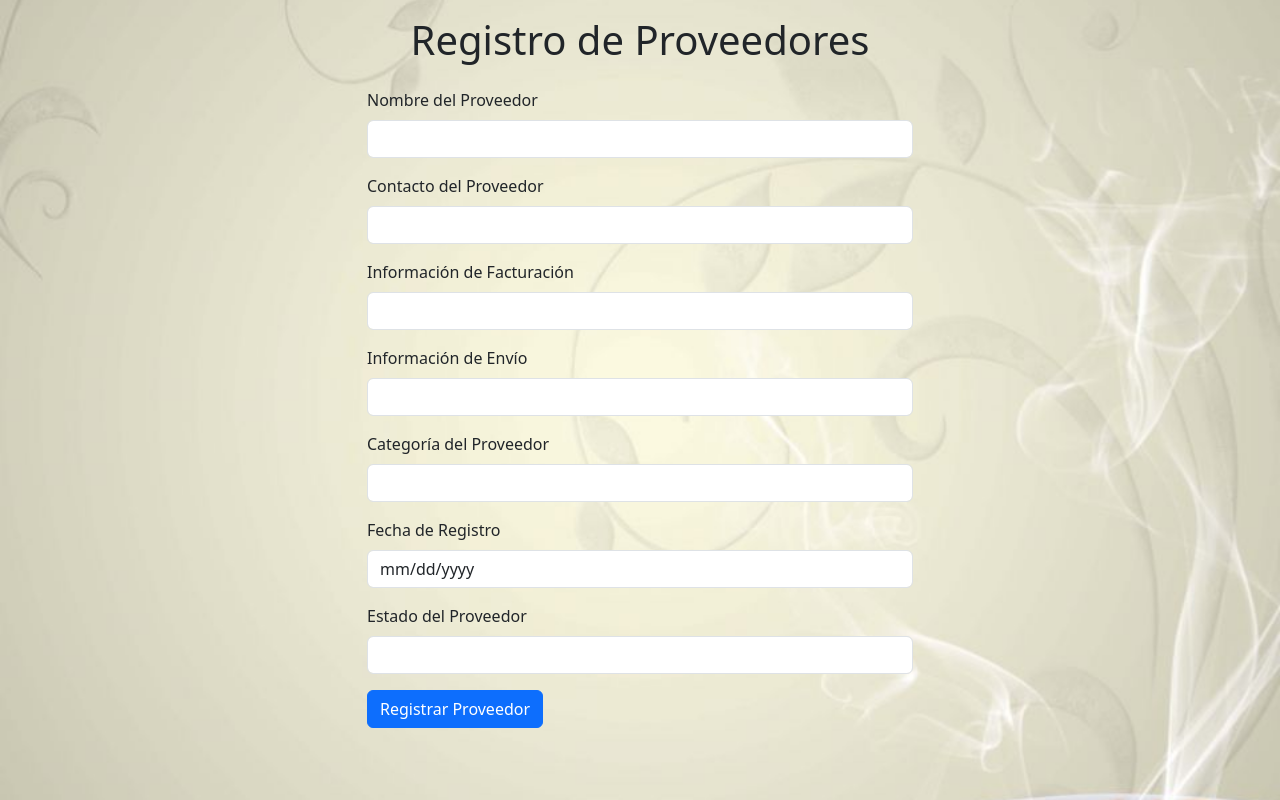
After one commit to NicoWolleter/crud_php140424, a PHP site: page /controlador/registro_proveedores.php in a window 1280 px wide. The commit adds this page. Run offline with PHP 8.4, Linux system fonts and the light colour scheme; some libraries are stand-ins or nearby versions.

Commit message:
se agrega registro_proveedores.php, al parecer hay problemas con la conexion con la BD

```diff
--- /dev/null
+++ b/controlador/registro_proveedores.php
@@ -0,0 +1,101 @@
+<?php
+// Procesar el formulario cuando se envíe
+if ($_SERVER["REQUEST_METHOD"] == "POST") {
+    // Verificar si el formulario ha sido enviado y si hay campos vacíos
+    if (isset($_POST['boton_registro']) && empty(array_filter($_POST))) {
+        echo "<p class='text-danger'>Se detectaron campos vacíos, favor rellenar para avanzar.</p>";
+    } else {
+        // Incluir el archivo de conexión a la base de datos
+        include_once $_SERVER['DOCUMENT_ROOT'] . "/crud_php/modelo/conexion.php";
+
+        // Obtener los datos del formulario
+        $nombre_proveedor = $_POST['nombre_proveedor'];
+        $contacto_proveedor = $_POST['contacto_proveedor'];
+        $info_facturacion = $_POST['info_facturacion'];
+        $info_envio = $_POST['info_envio'];
+        $categoria_proveedor = $_POST['categoria_proveedor'];
+        $fecha_registro = $_POST['fecha_registro'];
+        $estado_proveedor = $_POST['estado_proveedor'];
+
+        // Insertar el proveedor en la base de datos
+        $sql_insert = "INSERT INTO proveedores (nombre_proveedor, contacto_proveedor, info_facturacion, info_envio, categoria_proveedor, fecha_registro, estado_proveedor) VALUES (?, ?, ?, ?, ?, ?, ?)";
+        $stmt_insert = $conexion->prepare($sql_insert);
+        $stmt_insert->bind_param("sssssss", $nombre_proveedor, $contacto_proveedor, $info_facturacion, $info_envio, $categoria_proveedor, $fecha_registro, $estado_proveedor);
+
+        if ($stmt_insert->execute()) {
+            // Proveedor registrado exitosamente
+            echo "<p class='text-success'>Proveedor registrado correctamente.</p>";
+        } else {
+            echo "<p class='text-danger'>Error al registrar el proveedor.</p>";
+        }
+    }
+}
+?>
+
+<!DOCTYPE html>
+<html lang="es">
+<head>
+    <meta charset="UTF-8">
+    <meta name="viewport" content="width=device-width, initial-scale=1.0">
+    <title>Registro de Proveedores</title>
+    <link href="https://cdn.jsdelivr.net/npm/bootstrap@5.3.3/dist/css/bootstrap.min.css" rel="stylesheet" integrity="sha384-QWTKZyjpPEjISv5WaRU9OFeRpok6YctnYmDr5pNlyT2bRjXh0JMhjY6hW+ALEwIH" crossorigin="anonymous">
+    <script src="https://kit.fontawesome.com/52820557f8.js" crossorigin="anonymous"></script>
+    <style>
+        /* Establece la imagen de fondo */
+        body {
+            background-image: url('../modelo/cafeteria.jpg'); /* Ruta de la imagen */
+            background-size: cover; /* Cubre todo el contenido */
+            background-position: center; /* Centra la imagen */
+            height: 100vh; /* Establece la altura del fondo al 100% del viewport */
+            margin: 0; /* Elimina el margen por defecto del cuerpo */
+            padding: 0; /* Elimina el relleno por defecto del cuerpo */
+        }
+
+        .container-fluid {
+            background-color: rgba(255, 255, 255, 0.9); /* Agrega un fondo semi-transparente a los contenidos para mejorar la legibilidad */
+            padding: 20px; /* Añade relleno para separar los contenidos del fondo */
+        }
+    </style>
+</head>
+<body>
+    <div class="container">
+        <h1 class="text-center p-3">Registro de Proveedores</h1>
+        <div class="row justify-content-center">
+            <div class="col-md-6">
+                <form method="POST" action="<?php echo htmlspecialchars($_SERVER["PHP_SELF"]); ?>">
+                    <div class="mb-3">
+                        <label for="nombre_proveedor" class="form-label">Nombre del Proveedor</label>
+                        <input type="text" class="form-control" name="nombre_proveedor">
+                    </div>
+                    <div class="mb-3">
+                        <label for="contacto_proveedor" class="form-label">Contacto del Proveedor</label>
+                        <input type="text" class="form-control" name="contacto_proveedor">
+                    </div>
+                    <div class="mb-3">
+                        <label for="info_facturacion" class="form-label">Información de Facturación</label>
+                        <input type="text" class="form-control" name="info_facturacion">
+                    </div>
+                    <div class="mb-3">
+                        <label for="info_envio" class="form-label">Información de Envío</label>
+                        <input type="text" class="form-control" name="info_envio">
+                    </div>
+                    <div class="mb-3">
+                        <label for="categoria_proveedor" class="form-label">Categoría del Proveedor</label>
+                        <input type="text" class="form-control" name="categoria_proveedor">
+                    </div>
+                    <div class="mb-3">
+                        <label for="fecha_registro" class="form-label">Fecha de Registro</label>
+                        <input type="date" class="form-control" name="fecha_registro" value="<?php echo date("Y-m-d H:i:s"); ?>" readonly>
+                    </div>
+                    <div class="mb-3">
+                        <label for="estado_proveedor" class="form-label">Estado del Proveedor</label>
+                        <input type="text" class="form-control" name="estado_proveedor">
+                    </div>
+                    <button type="submit" class="btn btn-primary" name="boton_registro" value="ok">Registrar Proveedor</button>
+                </form>
+            </div>
+        </div>
+    </div>
+    <script src="https://cdn.jsdelivr.net/npm/bootstrap@5.3.3/dist/js/bootstrap.bundle.min.js" integrity="sha384-YvpcrYf0tY3lHB60NNkmXc5s9fDVZLESaAA55NDzOxhy9GkcIdslK1eN7N6jIeHz" crossorigin="anonymous"></script>
+</body>
+</html>
--- a/proveedores.php
+++ b/proveedores.php
@@ -32,7 +32,7 @@
             <!-- formulario de registro de productos -->
 
                 <form method="POST">
-                    <h3 class="text-center text-secondary">Registro de proveerdores</h3>
+                    <h3 class="text-center text-secondary">Registro de proveedores</h3>
                     <div class="mb-3">
                         <label for="exampleInputEmail1" class="form-label">Nombre del proveedor</label>
                         <input type="text" class="form-control" name="nombre_proveedor">
@@ -55,7 +55,7 @@
                     </div>
                     <div class="mb-3">
                         <label for="exampleInputEmail1" class="form-label">Fecha de registro</label>
-                        <input type="text" class="form-control" name="fecha_registro">
+                        <input type="date" class="form-control" name="fecha_registro">
                     </div>
                     <div class="mb-3">
                         <label for="exampleInputEmail1" class="form-label">Estado de proveedor</label>
```
